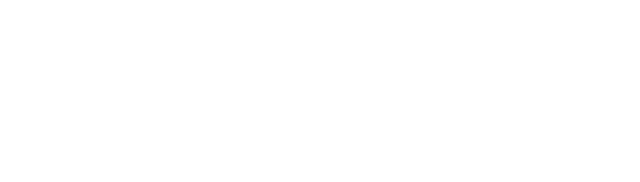
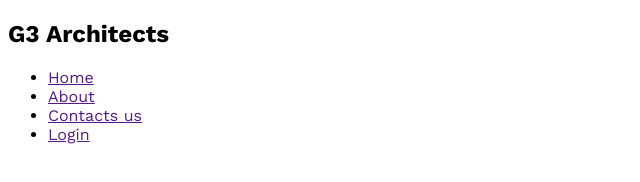
Before and after one commit to jubaerhosen/g3-architects-website, a plain HTML site: page index.html in a window 1280 px wide. Shown: the whole page, without its empty margins (0-640 px from the left). Drawn offline with nearby package versions, Linux system fonts and the light colour scheme.

Commit message:
setup google font work sans

```diff
--- a/index.html
+++ b/index.html
@@ -4,8 +4,22 @@
     <meta charset="UTF-8">
     <meta name="viewport" content="width=device-width, initial-scale=1.0">
     <title>G3 Architects</title>
+    <link rel="stylesheet" href="styles/arcthitects.css">
 </head>
 <body>
+    <header>
+        <nav>
+            <h1>G3 Architects</h1>
+            <ul>
+                <li><a href="">Home</a></li>
+                <li><a href="">About</a></li>
+                <li><a href="">Contacts us</a></li>
+                <li><a href="">Login</a></li>
+            </ul>
+        </nav>
+    </header>
+    <main>
 
+    </main>
 </body>
 </html>
--- a/styles/arcthitects.css
+++ b/styles/arcthitects.css
@@ -0,0 +1,7 @@
+/* work sens font from google fonts */
+
+  @import url('https://fonts.googleapis.com/css2?family=Open+Sans:wght@400;800&family=Work+Sans:wght@400;500;600;700;800&display=swap');
+* {
+    font-family: 'Open Sans', sans-serif;
+    font-family: 'Work Sans', sans-serif;
+}
```
